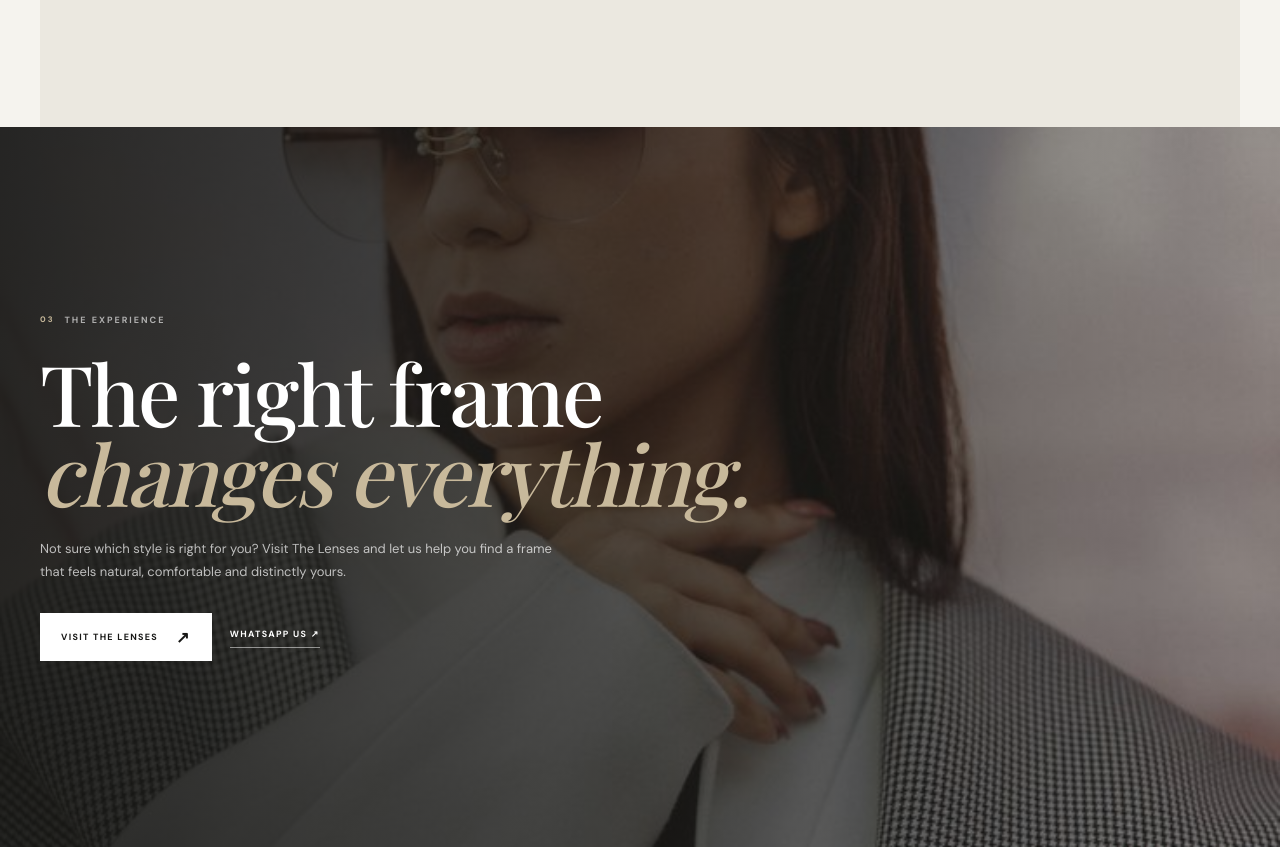
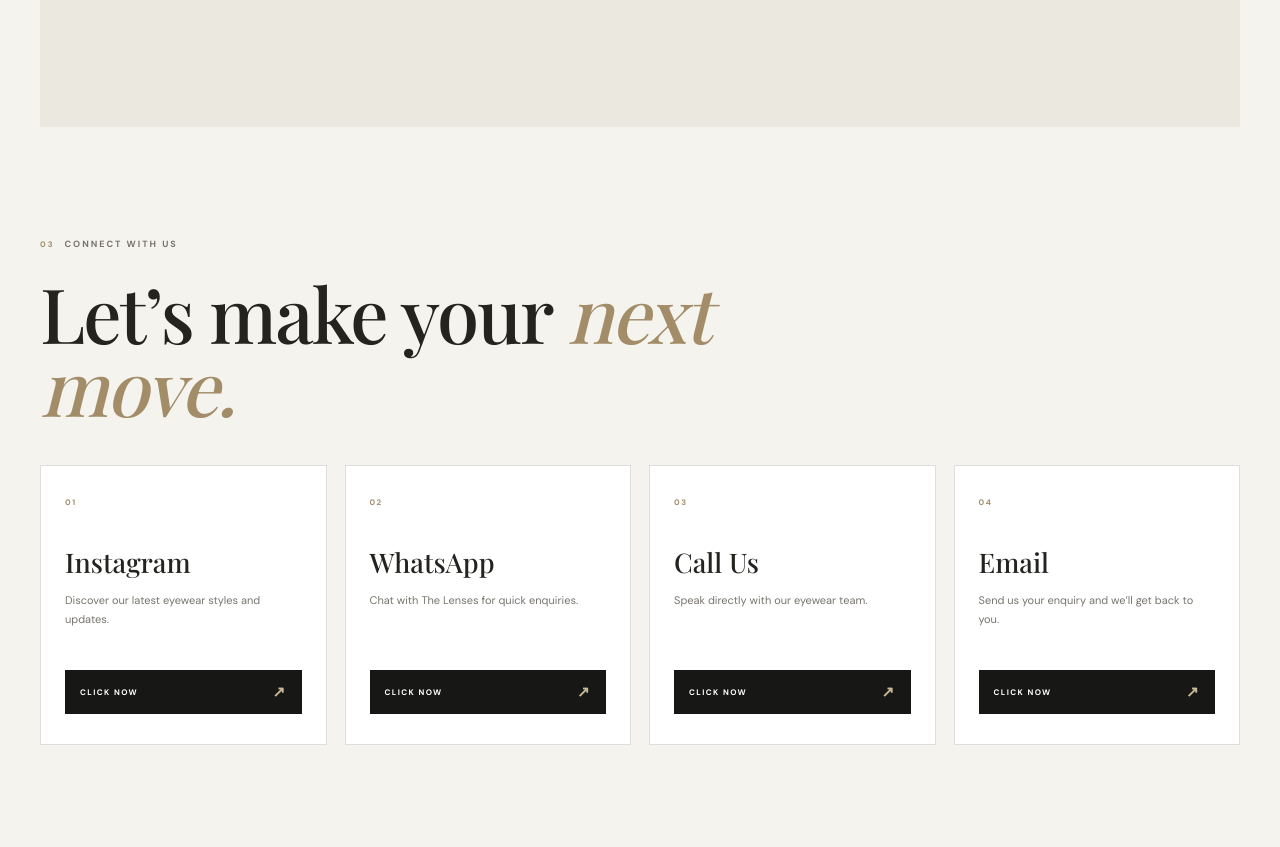
Before and after one commit to harshwebstudio/THE-LENSES, a plain HTML site: page collection.html in a window 1280 px wide. Shown: the part 2729-3576 px from the top of the page. Drawn offline with nearby package versions, Linux system fonts and the light colour scheme; a web font is replaced by a local one.

Commit message:
Update collection page with premium contact actions

```diff
--- a/collection.html
+++ b/collection.html
@@ -860,7 +860,79 @@
 
         </section>
 
+<section class="quick-contact">
 
+    <div class="quick-contact-inner">
+
+        <div class="section-label">
+            <span>03</span>
+            CONNECT WITH US
+        </div>
+
+        <h2>
+            Let’s make your
+            <em>next move.</em>
+        </h2>
+
+        <div class="contact-action-grid">
+
+            <div class="contact-action-card">
+                <span class="contact-action-number">01</span>
+                <h3>Instagram</h3>
+                <p>Discover our latest eyewear styles and updates.</p>
+                <a
+                    href="https://instagram.com/YOUR_USERNAME"
+                    target="_blank"
+                    rel="noopener noreferrer"
+                    class="click-now"
+                >
+                    Click Now <span>↗</span>
+                </a>
+            </div>
+
+            <div class="contact-action-card">
+                <span class="contact-action-number">02</span>
+                <h3>WhatsApp</h3>
+                <p>Chat with The Lenses for quick enquiries.</p>
+                <a
+                    href="https://wa.me/919999999999"
+                    target="_blank"
+                    rel="noopener noreferrer"
+                    class="click-now"
+                >
+                    Click Now <span>↗</span>
+                </a>
+            </div>
+
+            <div class="contact-action-card">
+                <span class="contact-action-number">03</span>
+                <h3>Call Us</h3>
+                <p>Speak directly with our eyewear team.</p>
+                <a
+                    href="tel:+919999999999"
+                    class="click-now"
+                >
+                    Click Now <span>↗</span>
+                </a>
+            </div>
+
+            <div class="contact-action-card">
+                <span class="contact-action-number">04</span>
+                <h3>Email</h3>
+                <p>Send us your enquiry and we’ll get back to you.</p>
+                <a
+                    href="mailto:hello@thelenses.com"
+                    class="click-now"
+                >
+                    Click Now <span>↗</span>
+                </a>
+            </div>
+
+        </div>
+
+    </div>
+
+</section>
 
         <!-- =================================================
              EXPERIENCE STRIP
```
